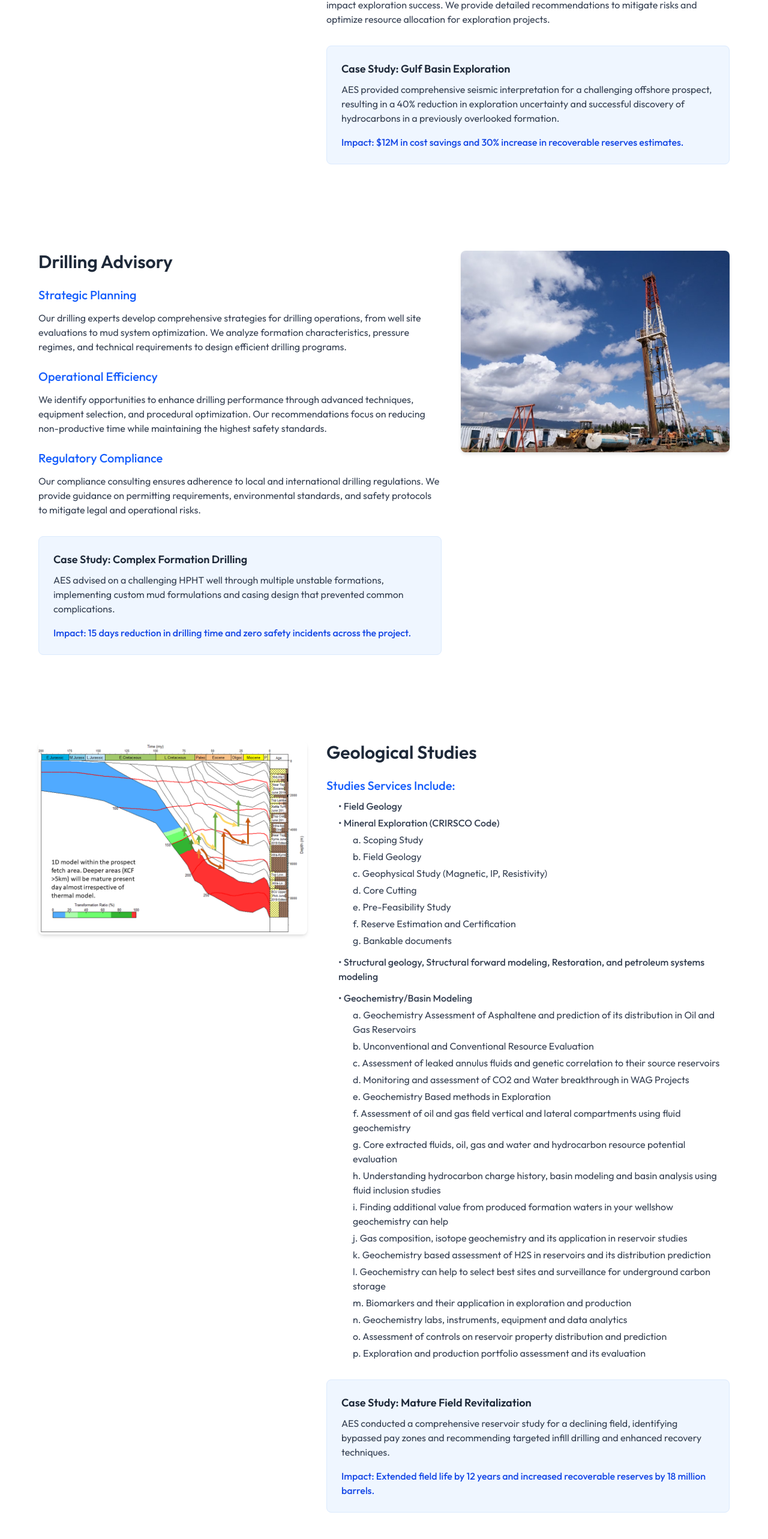
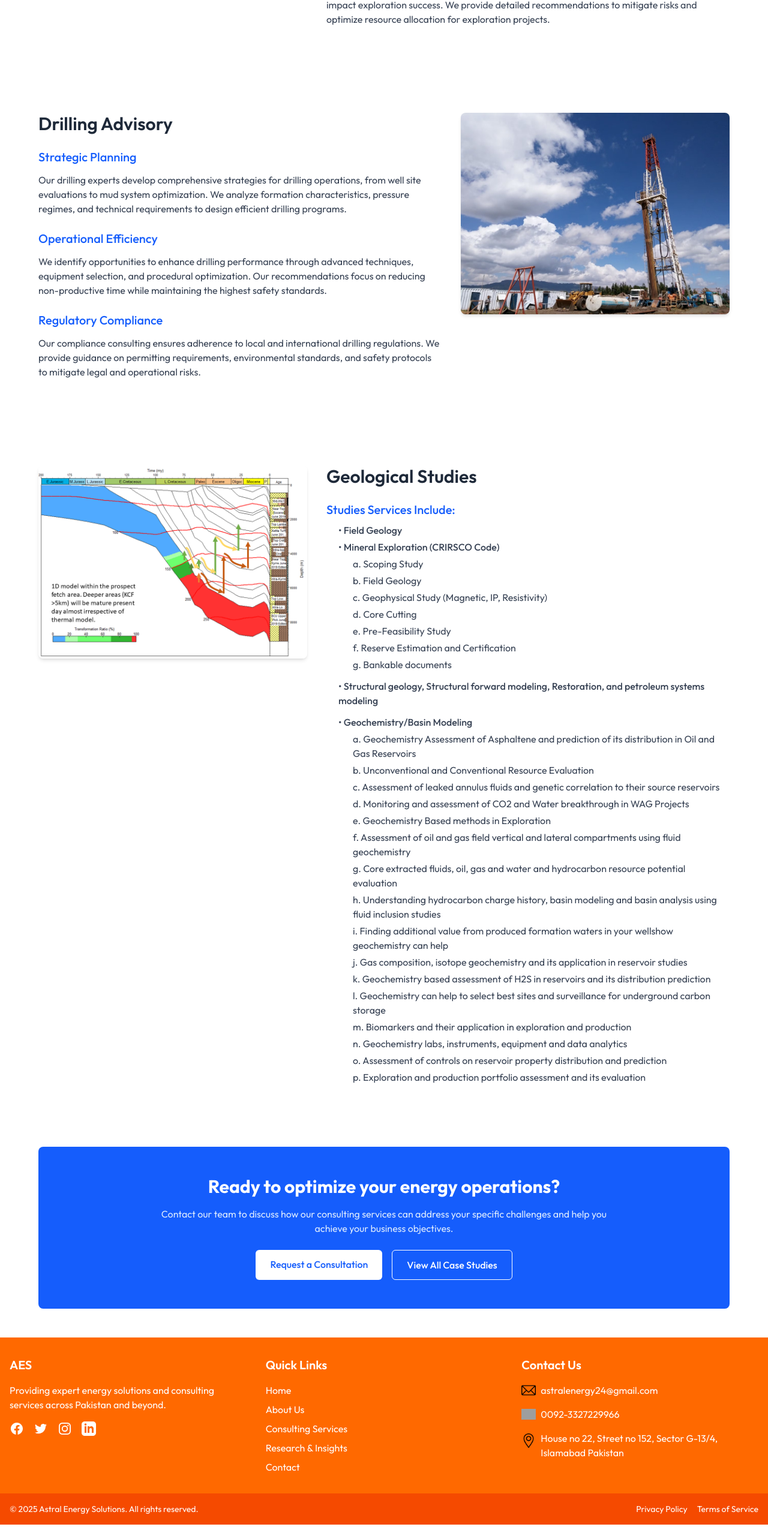
Before and after one commit to hamzayounas256/aes, a React (Vite) app: page /consultingservices in a window 1280 px wide. Shown: the part 1320-3886 px from the top of the page at 60% size. After the commit the page ends 3862 px from the top, so only its background shows below. Built offline with nearby package versions, Linux system fonts and the light colour scheme; grey boxes are pictures that could not be loaded.

Commit message:
hide case study from consulting services section

```diff
--- a/src/pages/ConsultingServices.jsx
+++ b/src/pages/ConsultingServices.jsx
@@ -105,7 +105,7 @@ export default function ConsultingServices() {
 						</div>
 
 						{/* Case Study Box */}
-						<div className="mt-8 bg-blue-50 border border-blue-100 rounded-lg p-6">
+						{/* <div className="mt-8 bg-blue-50 border border-blue-100 rounded-lg p-6">
 							<h4 className="text-lg font-semibold text-gray-800 mb-2">
 								Case Study: Gulf Basin Exploration
 							</h4>
@@ -119,7 +119,7 @@ export default function ConsultingServices() {
 								Impact: $12M in cost savings and 30% increase in recoverable
 								reserves estimates.
 							</p>
-						</div>
+						</div> */}
 					</div>
 				</div>
 			</section>
@@ -179,7 +179,7 @@ export default function ConsultingServices() {
 						</div>
 
 						{/* Case Study Box */}
-						<div className="mt-8 bg-blue-50 border border-blue-100 rounded-lg p-6">
+						{/* <div className="mt-8 bg-blue-50 border border-blue-100 rounded-lg p-6">
 							<h4 className="text-lg font-semibold text-gray-800 mb-2">
 								Case Study: Complex Formation Drilling
 							</h4>
@@ -192,7 +192,7 @@ export default function ConsultingServices() {
 								Impact: 15 days reduction in drilling time and zero safety
 								incidents across the project.
 							</p>
-						</div>
+						</div> */}
 					</div>
 				</div>
 			</section>
@@ -304,7 +304,7 @@ export default function ConsultingServices() {
 						</div>
 
 						{/* Case Study Box */}
-						<div className="mt-8 bg-blue-50 border border-blue-100 rounded-lg p-6">
+						{/* <div className="mt-8 bg-blue-50 border border-blue-100 rounded-lg p-6">
 							<h4 className="text-lg font-semibold text-gray-800 mb-2">
 								Case Study: Mature Field Revitalization
 							</h4>
@@ -317,7 +317,7 @@ export default function ConsultingServices() {
 								Impact: Extended field life by 12 years and increased
 								recoverable reserves by 18 million barrels.
 							</p>
-						</div>
+						</div> */}
 					</div>
 				</div>
 			</section>
```
